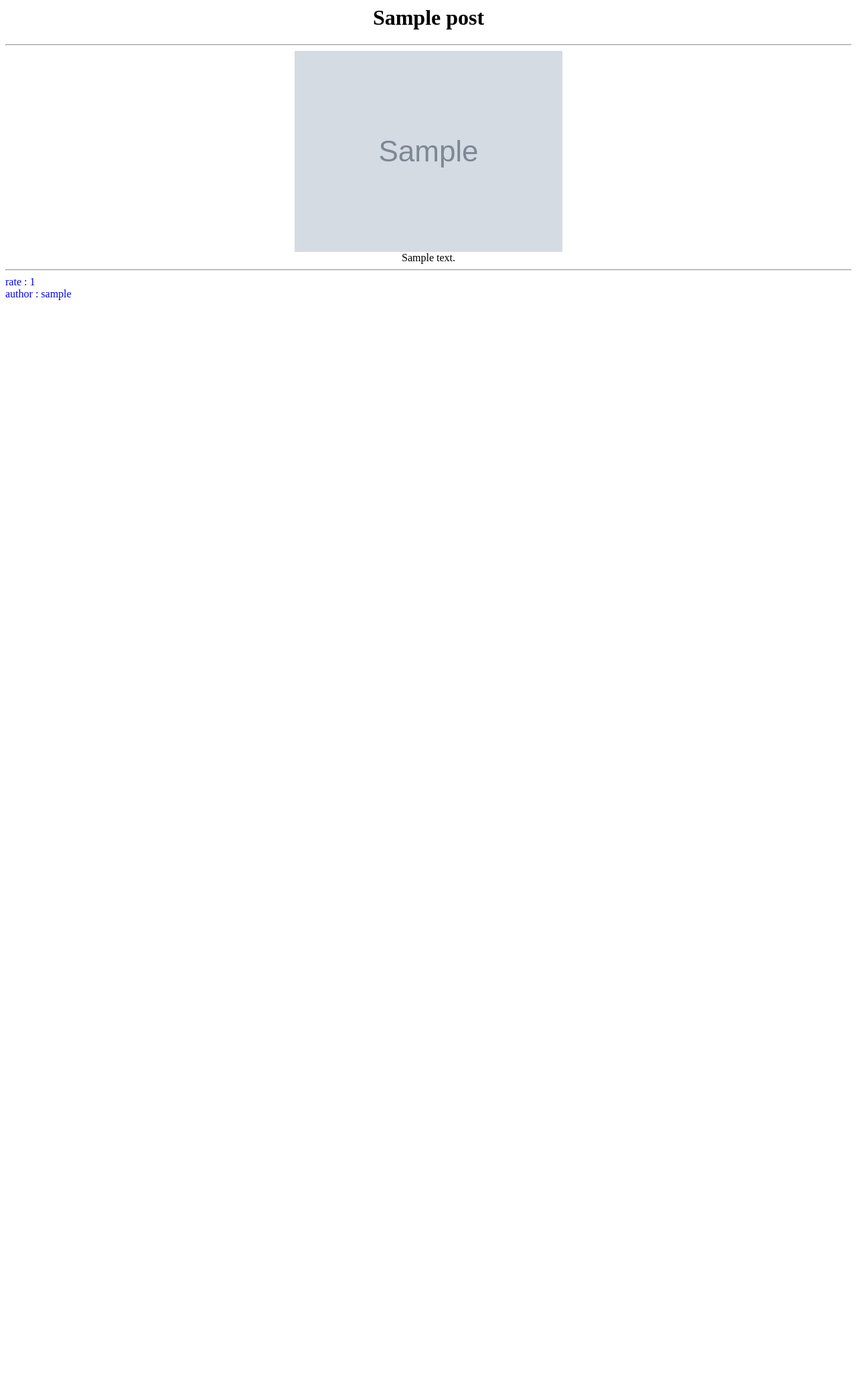
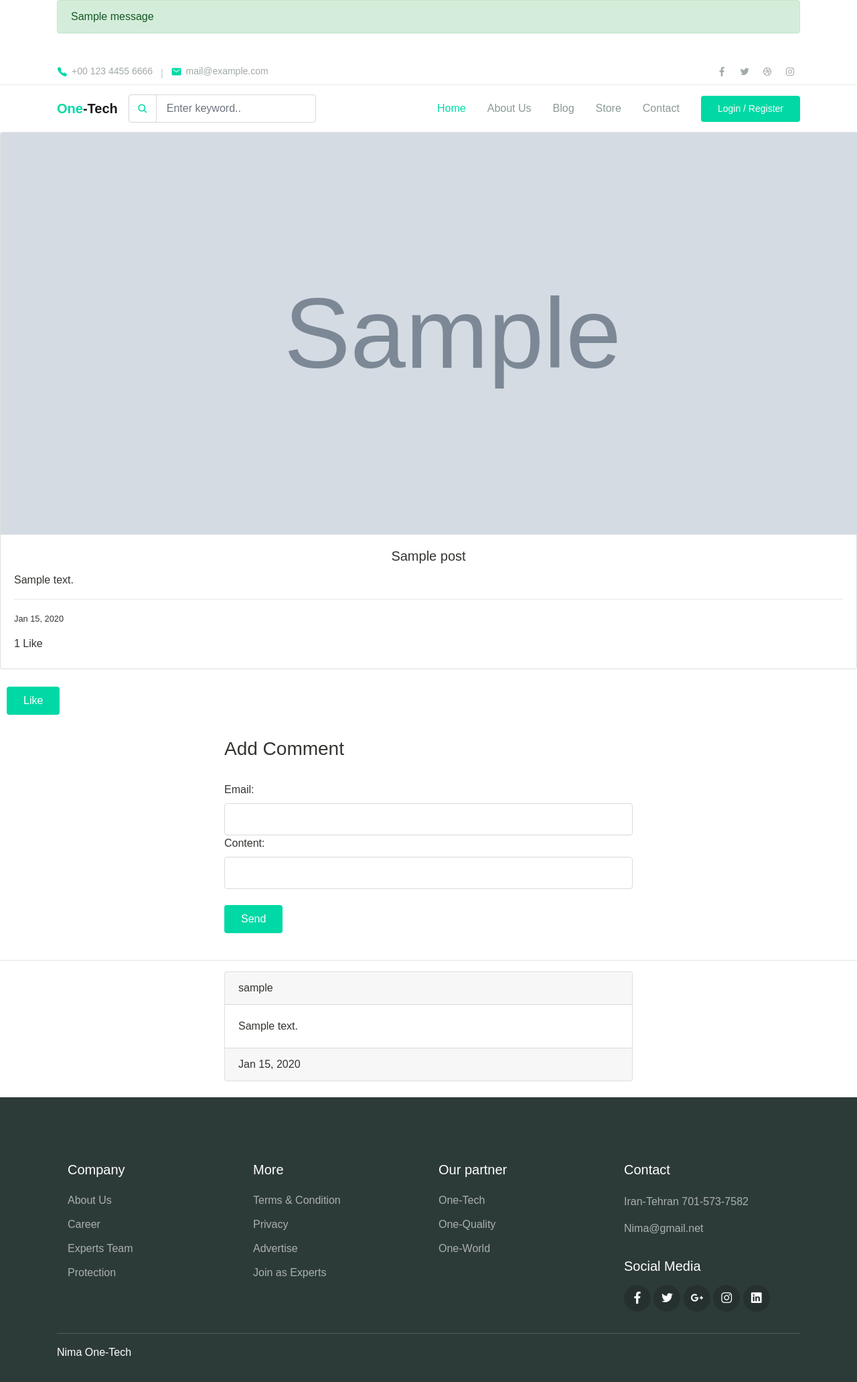
Before and after one commit to NimaMohammadi123/OneTech, a Django app: page /1/ in a window 1280 px wide; the page is wider, and only the part inside the window is pictured. Shown: that part at 67% size. Before the commit the page ends 448 px from the top of that part, so only its background shows below. Run offline with Django 4.2, Linux system fonts and the light colour scheme; tables that the repository leaves empty hold one stand-in row (values such as "Sample post"); grey boxes marked "Sample" are stand-in pictures; one stand-in notice (Sample message) is shown; some libraries are stand-ins or nearby versions; some web fonts are replaced.

Commit message:
second commit

```diff
--- a/blog/admin.py
+++ b/blog/admin.py
@@ -1,6 +1,7 @@
 from django.contrib import admin
-from .models import Post , Category
+from .models import Post , Category , CommentPost
 # Register your models here.
 
 admin.site.register(Post)
 admin.site.register(Category)
+admin.site.register(CommentPost)
--- /dev/null
+++ b/blog/form.py
@@ -0,0 +1,6 @@
+from django import forms
+from .models import CommentPost
+
+class CommentForm(forms.Form):
+    email = forms.CharField(max_length=100 , widget=forms.TextInput(attrs={'class':'form-control'}))
+    content = forms.CharField(max_length=200 , widget=forms.TextInput(attrs={'class':'form-control'}))
--- a/blog/models.py
+++ b/blog/models.py
@@ -38,6 +38,22 @@ class Post(models.Model):
     )
     status = models.CharField(max_length=50 , choices=STATUS , default="published")
     category = models.ManyToManyField(Category , blank=True)
+    likes = models.ManyToManyField(User , related_name='posts_like' , blank=True)
+
 
     def __str__(self):
         return self.title
+
+
+class CommentPost(models.Model):
+    post = models.ForeignKey(Post , on_delete=models.CASCADE , related_name='comment')
+    user = models.ForeignKey(User , related_name='comment_user' , on_delete=models.CASCADE)
+    content = models.TextField()
+    email = models.EmailField()
+    created = models.DateTimeField(auto_now_add=True)
+    activate = models.BooleanField(default=True)
+
+    def __str__(self):
+        return (f'{self.user} - post : {self.post}')
+    class Meta:
+        ordering = ('created',)
--- a/blog/urls.py
+++ b/blog/urls.py
@@ -1,7 +1,8 @@
 from django.urls import path
-from .views import post_view ,post_detail ,main_view
+from .views import post_view ,post_detail ,main_view ,post_like
 urlpatterns = [
     path('',main_view,name='main_view'),
     path('blog/',post_view,name='post_view'),
-    path('<int:id_post>/',post_detail , name='post_detail'),
+    path('<int:pk>/',post_detail , name='post_detail'),
+    path('like/<int:post_id>/',post_like , name='post_like'),
 ]
--- a/blog/views.py
+++ b/blog/views.py
@@ -1,6 +1,10 @@
 from django.shortcuts import render
-from .models import Post,Category
+from .models import Post,Category ,CommentPost
 from django.shortcuts import get_object_or_404
+from django.http import HttpResponseRedirect
+from django.urls import reverse , reverse_lazy
+from django.contrib import messages
+from .form import CommentForm
 # Create your views here.
 
 def main_view (request):
@@ -12,6 +16,32 @@ def post_view (request):
     post = Post.objects.filter(status='published').order_by('-created')
     return render(request,'blog/index.html',{'post':post  })
 
-def post_detail(request,id_post):
-    post = get_object_or_404(Post , id=id_post)
-    return render (request,'blog/detail.html',{'post':post})
+def post_detail(request,pk):
+    post = get_object_or_404(Post , id=pk)
+    comment_form = CommentForm()
+    comment = CommentPost.objects.filter(post=post.id)
+    if request.method == 'POST':
+        if request.user.is_authenticated:
+            form = CommentForm(request.POST)
+            if form.is_valid():
+               email = request.POST['email']
+               content = request.POST['content']
+               new_comment = CommentPost.objects.create(post=post , user = request.user , email = email , content = content)
+               new_comment.save()
+               messages.success(request , 'Comment Added Successfully')
+               return HttpResponseRedirect(request.path_info)
+        else:
+            messages.success(request , 'Please login or register')
+            return HttpResponseRedirect(request.path_info)
+    return render (request,'blog/detail.html',{'post':post , 'form':comment_form , 'comment':comment})
+
+def post_like(request , post_id):
+    post = get_object_or_404(Post , id=request.POST.get('post_id'))
+    if post.likes.filter(id=request.user.id):
+        post.likes.remove(request.user)
+        messages.success(request , 'Post Unliked')
+        return HttpResponseRedirect(reverse('post_detail' , args=[post_id]))
+    else:
+        post.likes.add(request.user)
+        messages.success(request , 'Post liked')
+        return HttpResponseRedirect(reverse('post_detail' , args=[post_id]))
--- a/templates/base.html
+++ b/templates/base.html
@@ -27,6 +27,14 @@
   <header>
     <div class="topbar">
       <div class="container">
+        {% if messages %}
+        {% for message in messages %}
+          <div class="alert alert-success" role="alert">
+            {{message}}
+          </div>
+        {% endfor %}
+        {% endif %}
+        <br>
         <div class="row">
           <div class="col-sm-8 text-sm">
             <div class="site-info">
--- a/templates/blog/detail.html
+++ b/templates/blog/detail.html
@@ -1,11 +1,59 @@
-<div style="text-align: center;">
-    <h1>{{post.title}}</h1>
-    <hr/>
-    <img src="{{post.image.url}}" alt="">
-    <div>
-        {{post.content|safe}}
+{% extends "base.html" %}
+
+{% block content %}
+<div class="card mb-3">
+    <img src="{{post.image.url}}" class="card-img-top" alt="..." style="width: 1350px ; height:600px;">
+    <div class="card-body">
+      <h5 class="card-title" style="text-align: center;">{{post.title}}</h5>
+      <p class="card-text">{{post.content|safe}}</p>
+      <hr>
+      <p class="card-text"><small class="text-body-secondary">{{post.created|date:"M d, Y"}}</small></p>
+      <h6>{{post.likes.count}} Like</h6>
     </div>
-    <hr>
 
 </div>
-<div style="color: blue;">rate : {{post.rating}}  </div><div style="color: blue;">author : {{post.author}}</div>
+
+<form action="{% url 'post_like' post.id %}" method="POST">
+    {% csrf_token %}
+    {% if request.user in post.likes.all %}
+        <button type="submit" name="post_id" value="{{post.id}}" class="btn btn-danger" style="margin:10px 10px 10px 10px;">Unlike</button>
+    {% else %}
+        <button type="submit" name="post_id" value="{{post.id}}" class="btn btn-primary" style="margin:10px 10px 10px 10px;">Like</button>
+    {% endif %}
+
+</form>
+
+
+<br>
+<div class="col-md-6 offset-md-3">
+    <h3>Add Comment</h3>
+    <br>
+<form action="" method="POST">
+    {% csrf_token %}
+    {{form}}
+    <br>
+    <button type="submit" class="btn btn-primary">Send</button>
+</form>
+</div>
+<br>
+<hr>
+<div class="col-md-6 offset-md-3">
+  {% for c in comment %}
+  <div class="card text">
+    <div class="card-header">
+      {{c.user}}
+    </div>
+    <div class="card-body">
+
+      <p class="card-text">{{c.content}}</p>
+
+    </div>
+    <div class="card-footer text-body-secondary">
+      {{c.created|date:"M d, Y"}}
+    </div>
+  </div>
+  <br>
+  {% endfor %}
+</div>
+
+{% endblock content %}
--- a/templates/blog/index.html
+++ b/templates/blog/index.html
@@ -12,7 +12,7 @@
               <div class="post-category">
                 <a href="#">{{p.category.all|join:" , " }}</a>
               </div>
-              <a href="blog-details.html" class="post-thumb">
+              <a href="{% url 'post_detail' p.id %}" class="post-thumb">
                 <img src="{{p.image.url}}" alt="" height="150px">
               </a>
             </div>
--- a/templates/main/home.html
+++ b/templates/main/home.html
@@ -162,7 +162,7 @@
               <div class="post-category">
                 <a href="#">{{p.category.all|join:" , " }}</a>
               </div>
-              <a href="blog-details.html" class="post-thumb">
+              <a href="{% url 'post_detail' p.id %}" class="post-thumb">
                 <img src="{{p.image.url}}" alt="" height="150px">
               </a>
             </div>
```
Also changed, not shown: blog/migrations/0005_post_likes.py (added), blog/migrations/0006_commentpost.py (added), media/post/4021-m0014-m007-m050-asym-m008-m022-tv-buying-guide-header.jpg (added).
